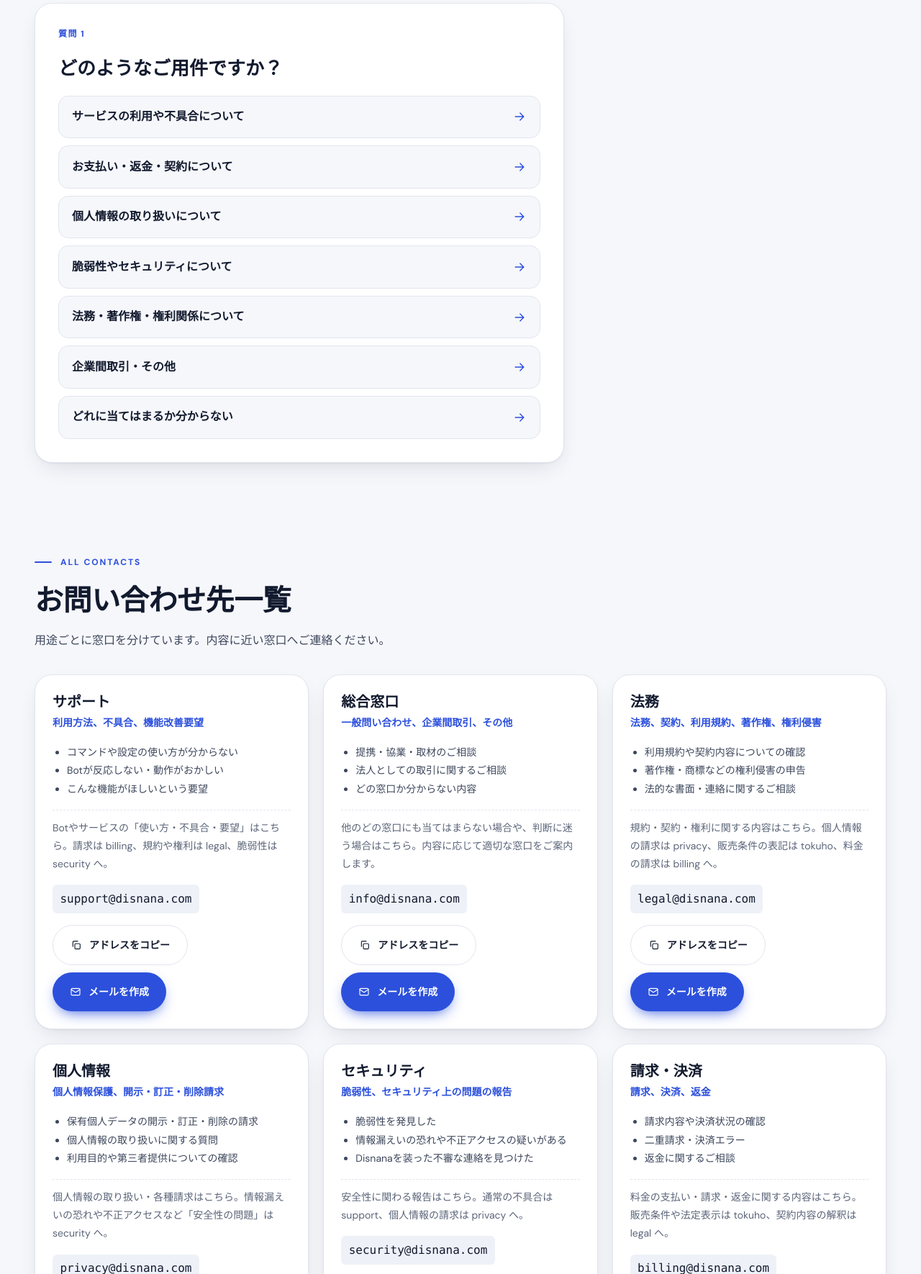
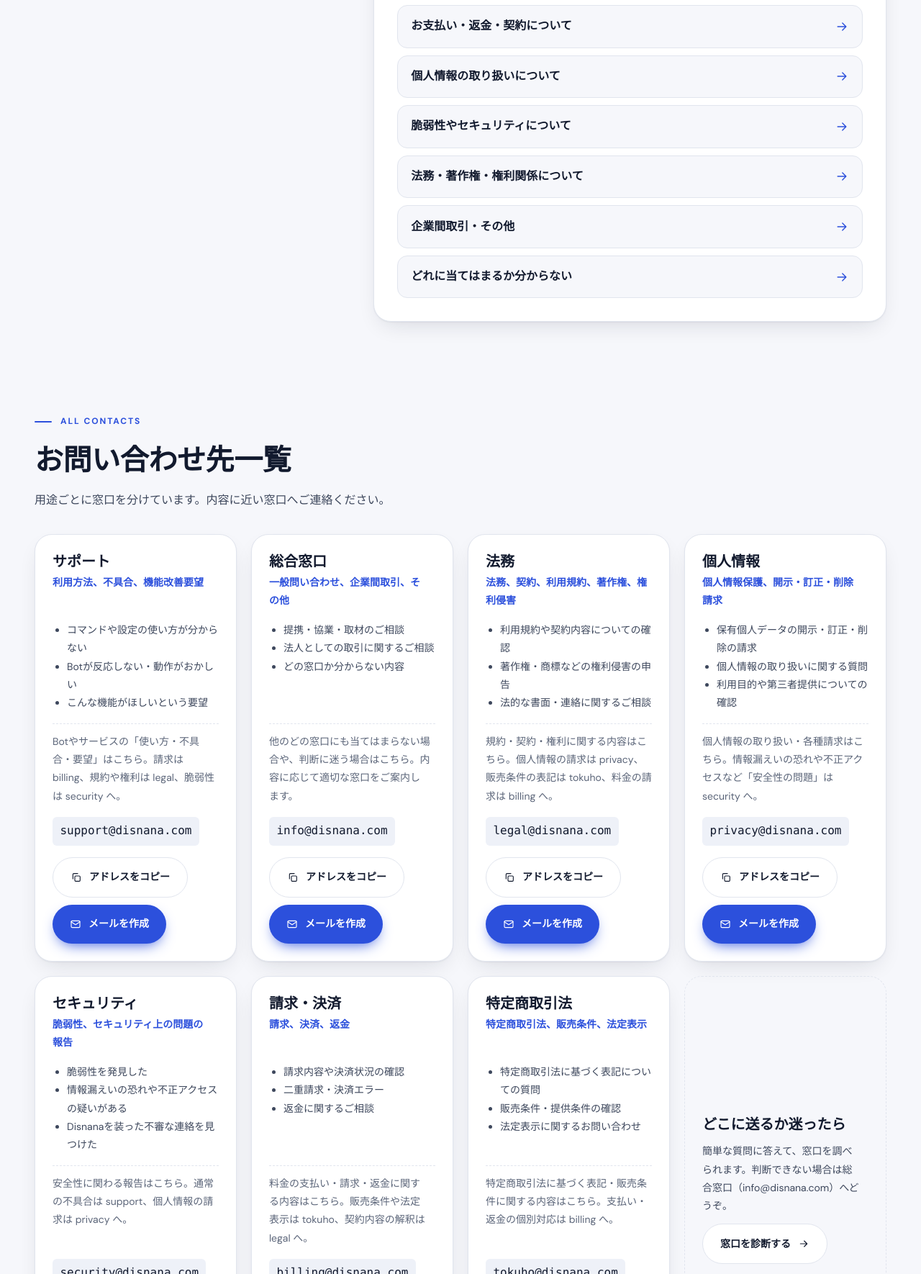
Before and after one commit to disnana/Disnana-Official-HomePage, a plain HTML site: page contact.html in a window 1280 px wide. Shown: the part 778-2548 px from the top of the page at 72% size. Drawn offline with Linux system fonts and the light colour scheme.

Commit message:
お問い合わせページ: 診断を横幅いっぱいに配置し、窓口カードを行ごとに揃える
Co-Authored-By: Claude Sonnet 5.5 <noreply@anthropic.com>
Claude-Session: https://claude.ai/code/session_012RCx7oP44aayCciaSDPMBq

```diff
--- a/contact.html
+++ b/contact.html
@@ -100,6 +100,7 @@
       </section>
 
       <section class="container page-section" id="diagnosis" aria-labelledby="diagnosis-title">
+        <div class="split">
           <div class="section-intro">
             <p class="eyebrow">Quick guide</p>
             <h2 class="section-title" id="diagnosis-title">窓口の簡易診断</h2>
@@ -107,6 +108,7 @@
           </div>
           <div class="wizard" id="wizard" data-state="idle">
             <noscript><p class="wizard-fallback">簡易診断にはJavaScriptが必要です。下の<a href="#list">窓口の一覧</a>から直接お問い合わせください。</p></noscript>
+          </div>
         </div>
       </section>
 
@@ -208,6 +210,11 @@
               <a class="button button-primary" href="mailto:tokuho@disnana.com"><svg class="icon" aria-hidden="true"><use href="#icon-mail" /></svg>メールを作成<span class="visually-hidden"> (特定商取引法)</span></a>
             </div>
           </article>
+          <aside class="contact-card contact-card-hint" aria-labelledby="hint-title">
+            <h3 id="hint-title">どこに送るか迷ったら</h3>
+            <p>簡単な質問に答えて、窓口を調べられます。判断できない場合は総合窓口（info@disnana.com）へどうぞ。</p>
+            <a class="button button-soft" href="#diagnosis">窓口を診断する <svg class="icon" aria-hidden="true"><use href="#icon-arrow" /></svg></a>
+          </aside>
         </div>
         <p class="copy-status visually-hidden" role="status" aria-live="polite" id="copy-status"></p>
       </section>
--- a/pages.css
+++ b/pages.css
@@ -132,3 +132,22 @@
 .button-light { background: var(--brand); color: var(--on-brand); }
 .button-ghost { border-color: var(--line); color: var(--text); }
 .button-ghost:hover { background: var(--surface-soft); }
+
+/* Contact layout: wizard fills the width; cards align row by row */
+.split { display: grid; gap: 2rem; }
+.split .section-intro { margin-bottom: 0; }
+.split .wizard-card { max-width: none; }
+@media (min-width: 64rem) {
+  .split { grid-template-columns: minmax(0, 4fr) minmax(0, 7fr); gap: clamp(2rem, 5vw, 5rem); align-items: start; }
+  .split .section-intro { position: sticky; top: calc(var(--header-height) + 2rem); }
+}
+.contact-grid { grid-template-columns: 1fr; gap: 1.25rem; }
+@media (min-width: 40rem) { .contact-grid { grid-template-columns: repeat(2, minmax(0, 1fr)); } }
+@media (min-width: 80rem) { .contact-grid { grid-template-columns: repeat(4, minmax(0, 1fr)); } }
+/* subgrid: header / examples / guidance / address / actions line up across each row */
+@supports (grid-template-rows: subgrid) {
+  .contact-card:not(.contact-card-hint) { grid-row: span 5; grid-template-rows: subgrid; gap: 1rem; }
+}
+.contact-card:not(.contact-card-hint) .contact-actions { align-self: end; }
+.contact-card-hint { grid-row: span 5; display: flex; flex-direction: column; justify-content: center; align-items: flex-start; gap: .75rem; border-style: dashed; box-shadow: none; background: transparent; }
+.contact-card-hint p { color: var(--text-2); font-size: var(--fs-small); }
```
Also changed, not shown: scripts/build.mjs (+7 -0 lines). Lines whose indentation alone changed are shown as unchanged.
